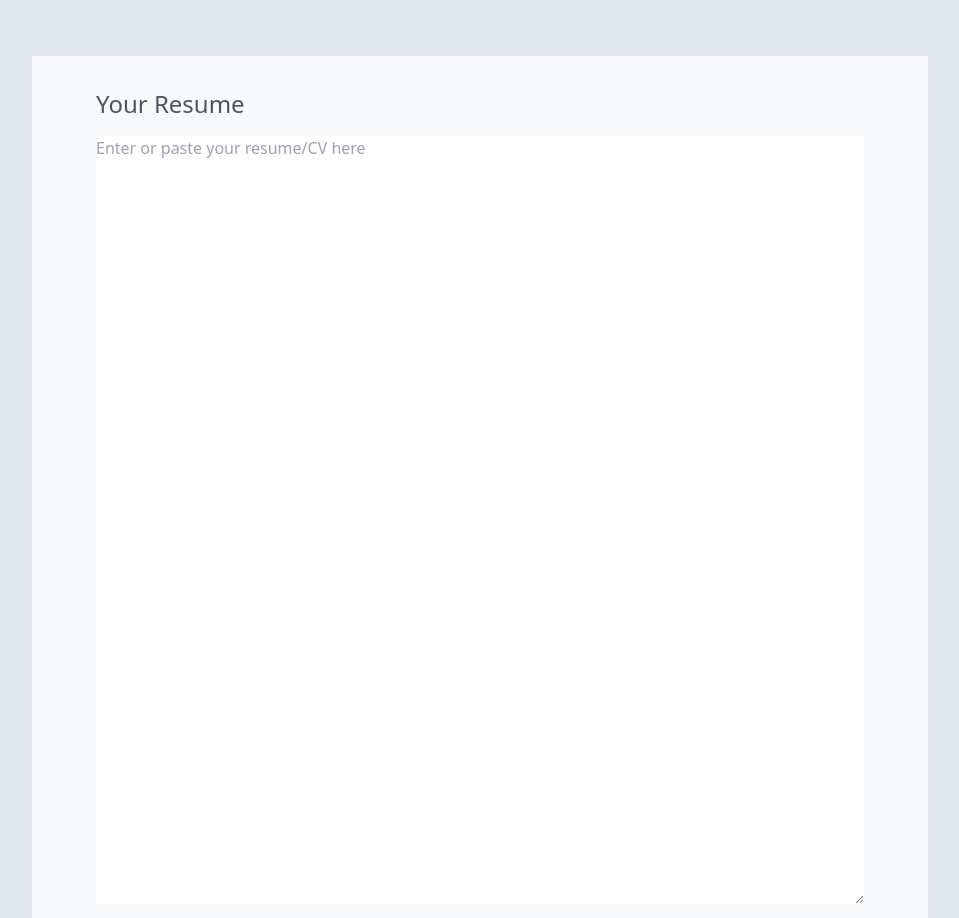
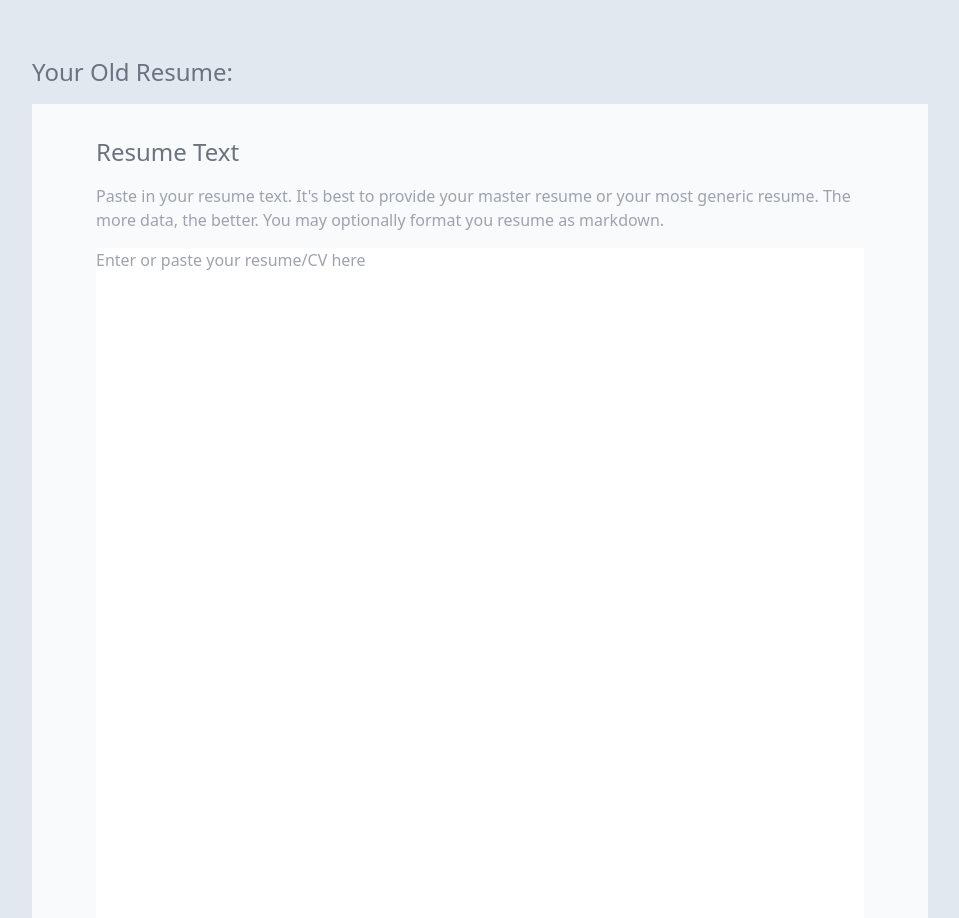
Before and after one commit to PoorRican/ResumeSlayerApp, a React (Create React App) app: page / in a window 1280 px wide. Shown: the part 40-958 px from the top of the page, without its empty margins (160-1119 px from the left). Built offline with nearby package versions, Linux system fonts and the light colour scheme.

Commit message:
Added `Card` component

```diff
--- a/src/App.tsx
+++ b/src/App.tsx
@@ -5,7 +5,7 @@ function App() {
   return (
     <div className='container mx-auto'>
       <h1 className="text-2xl mb-16">Resume Slayer</h1>
-      <main className='mx-auto max-w-4xl bg-slate-50 px-16 py-8'>
+      <main className='mx-auto max-w-4xl'>
         <ResumeCard />
       </main>
     </div>
--- /dev/null
+++ b/src/components/Card.tsx
@@ -0,0 +1,18 @@
+import React from 'react';
+
+const Card: React.FC<{ title?: string, children: React.ReactNode, className?: string }> = ({ title, children, className }) => {
+  className = className ? ' ' + className : '';
+
+  return (
+    <div>
+      <h2 className="text-2xl text-gray-500 pb-4">
+        {title}
+      </h2>
+      <section className={"bg-slate-50 px-16 py-8" + className }>
+        {children}
+      </section>
+    </div>
+  );
+};
+
+export default Card;
--- a/src/components/FormButton.tsx
+++ b/src/components/FormButton.tsx
@@ -8,7 +8,7 @@ interface FormButtonProps {
 
 const FormButton: React.FC<FormButtonProps> = ({ onClick: handleButtonClick, text, className }) => {
   return (
-    <div className='pt-4'>
+    <div>
       <button onClick={ handleButtonClick } className={"bg-violet-500 text-white px-4 py-1 rounded-md " + className}>
         { text }
       </button>
--- a/src/components/InputForm.tsx
+++ b/src/components/InputForm.tsx
@@ -1,6 +1,7 @@
 import React, { Component } from "react";
 import { ResumeFormData } from "./ResumeCard";
 import FormButton from "./FormButton";
+import Card from "./Card";
 
 /**
  * Input state values for form
@@ -50,12 +51,18 @@ class InputForm extends Component<FormProps, FormState> {
     const { inputState, origText, descText, titleText } = this.state;
 
     return (
-      <section className="flex flex-col">
+      <div className="flex flex-col">
         {inputState === InputState.RESUME ? (
-          <>
-            <label className="text-2xl font-medium pb-4 text-gray-600">
-              Your Resume
+          <Card className={"flex flex-col"} title="Your Old Resume:">
+            <label className="text-2xl pb-4 text-gray-500">
+              Resume Text
             </label>
+
+            <p className={"text-gray-400 pb-4 font-light"}>
+              Paste in your resume text. It's best to provide your master resume or your most generic resume.
+              The more data, the better.
+              You may optionally format you resume as markdown.
+            </p>
 
             <textarea
               value={origText}
@@ -63,15 +70,15 @@ class InputForm extends Component<FormProps, FormState> {
               placeholder="Enter or paste your resume/CV here"
               rows={32}
             />
-          </>
+          </Card>
         ) : (
           <></>
         )}
 
         {inputState === InputState.JOB_INFO ? (
-          <>
+          <Card className={"flex flex-col"} title="Your New Job:">
             <label className="text-2xl font-medium pb-4 text-gray-600">
-              Job Title
+              Title
             </label>
 
             <input
@@ -81,20 +88,20 @@ class InputForm extends Component<FormProps, FormState> {
             />
 
             <label className="text-2xl font-medium pt-8 pb-4 text-gray-600">
-              Job Description
+              Description
             </label>
             <textarea
               value={descText}
               onChange={e => this.setState({descText: e.target.value})}
               placeholder="Enter a job description here"
             />
-          </>
+          </Card>
         ) : (
           <></>
         )}
 
-        <FormButton onClick={this.handleButtonClick} text="Next" className="float-right"/>
-      </section>
+        <FormButton onClick={this.handleButtonClick} text="Next" className="mt-4 float-right"/>
+      </div>
     );
   }
 }
--- a/src/components/ReviewText.tsx
+++ b/src/components/ReviewText.tsx
@@ -2,34 +2,39 @@ import React from "react";
 import { ResumeFormData } from "./ResumeCard";
 import FormButton from "./FormButton";
 import MarkdownBlock from "./MarkdownBlock";
+import Card from "./Card";
 
 
+/**
+ * Allows user to review input text before submitting for processing.
+ *
+ * @returns `section` presenting resume text, job title, and job description
+ */
 const ReviewText: React.FC<ResumeFormData & { handleSubmitForm: () => void }> = ({ resume, title, description, handleSubmitForm }) => {
   return (
-    <section className="flex flex-col">
+    <section className="flex flex-col gap-8">
 
-      <div>
-        <h1 className="text-3xl font-semibold">
-          Review Text
-        </h1>
+      <h1 className="text-3xl">
+        Review
+      </h1>
 
-        <h2 className="text-2xl text-gray-500 pt-8">
-          Your Old Resume:
-        </h2>
+      <Card title="Your Old Resume:">
         <div className="pl-2">
           <MarkdownBlock text={resume} />
         </div>
+      </Card>
 
-        <h2 className="text-2xl text-gray-500 pt-8">
-          Your New Job Title:
-        </h2>
+      <Card title="Your New Job:">
+        <h3 className="text-xl text-gray-600 font-light pb-4">
+          Title
+        </h3>
         <p>{title}</p>
 
-        <h2 className="text-2xl text-gray-500 pt-8">
-          Your New Job Description:
-        </h2>
+        <h3 className="text-xl text-gray-600 font-light pb-4">
+          Description
+        </h3>
         <p>{description}</p>
-      </div>
+      </Card>
 
       <FormButton onClick={handleSubmitForm} text="Submit" className="float-right"/>
     </section>
```
